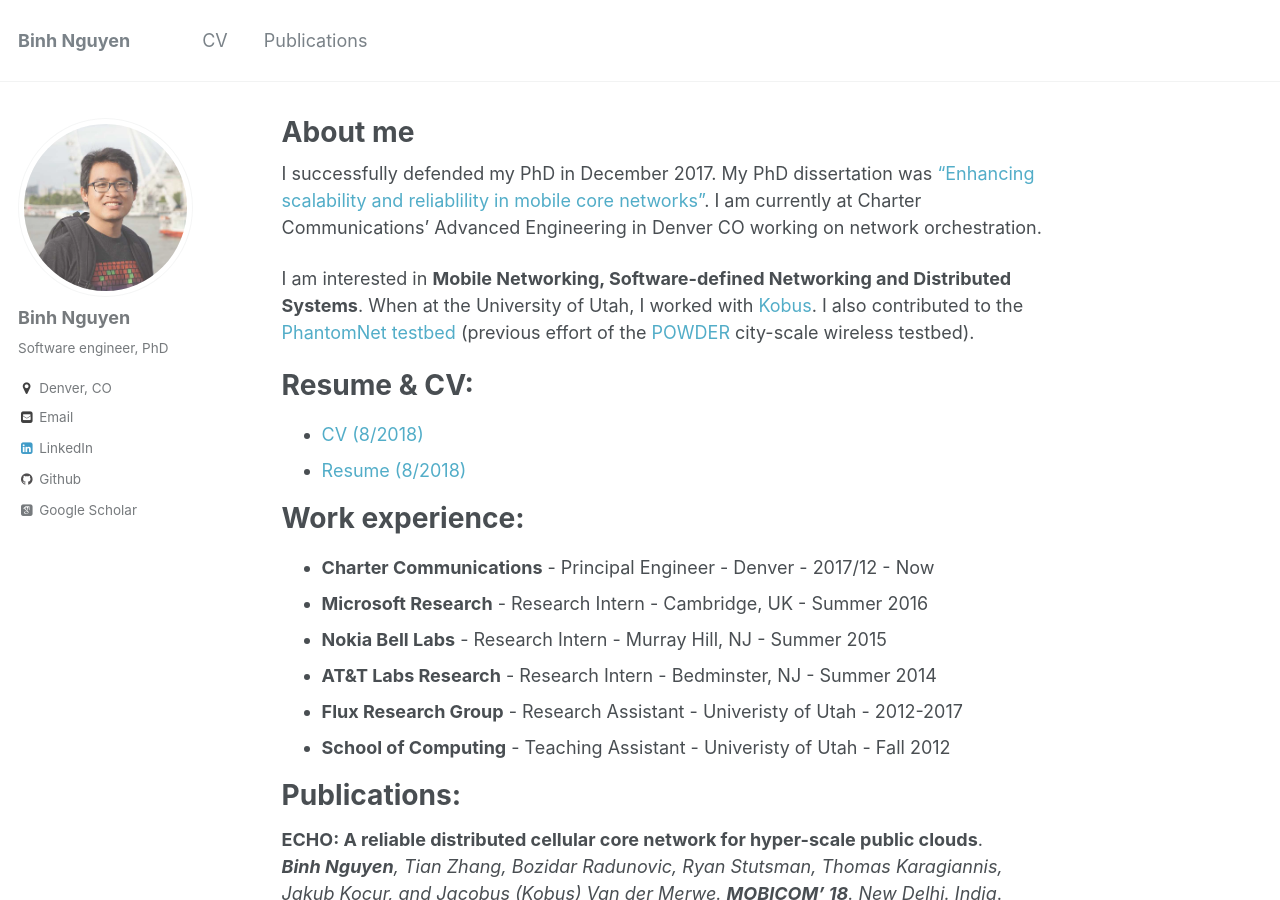
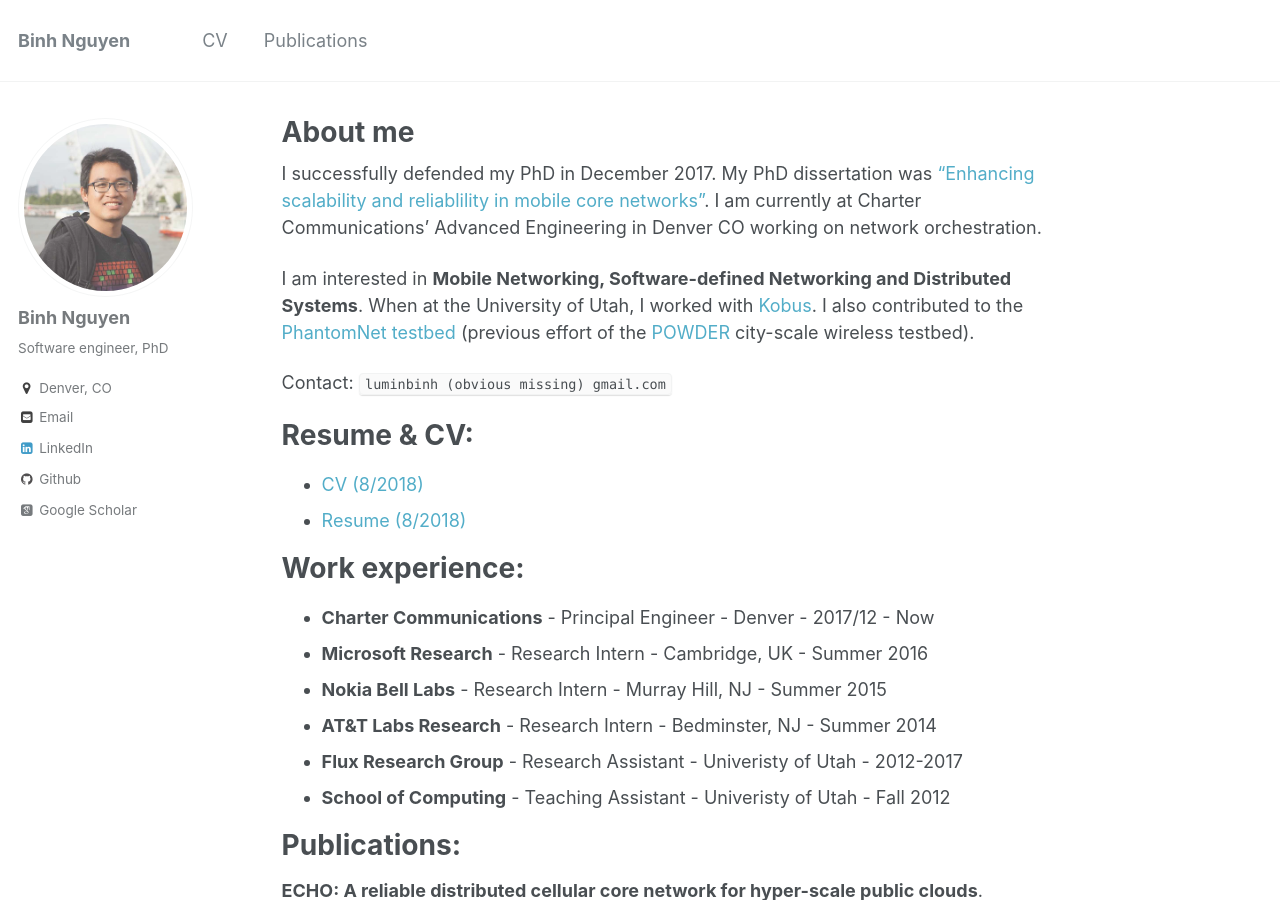
Before and after one commit to binhqnguyen/binhqnguyen.github.io, a Jekyll site: the page built from _pages/about.md, in a window 1280 px wide and 900 px high. Built offline with Jekyll 4.4.1, drawn with Linux system fonts in a browser that asks for light colours; some web fonts are replaced.

Commit message:
Add email

```diff
--- a/_pages/about.md
+++ b/_pages/about.md
@@ -14,6 +14,8 @@ I am currently at Charter Communications' Advanced Engineering in Denver CO work
 I am interested in **Mobile Networking, Software-defined Networking and Distributed Systems**.
 When at the University of Utah, I worked with [Kobus](http://www.cs.utah.edu/~kobus).
 I also contributed to the [PhantomNet testbed](http://www.phantomnet.org/) (previous effort of the [POWDER](https://powderwireless.net/) city-scale wireless testbed).
+
+Contact: `luminbinh (obvious missing) gmail.com`
 
 Resume & CV:
 ======
```
